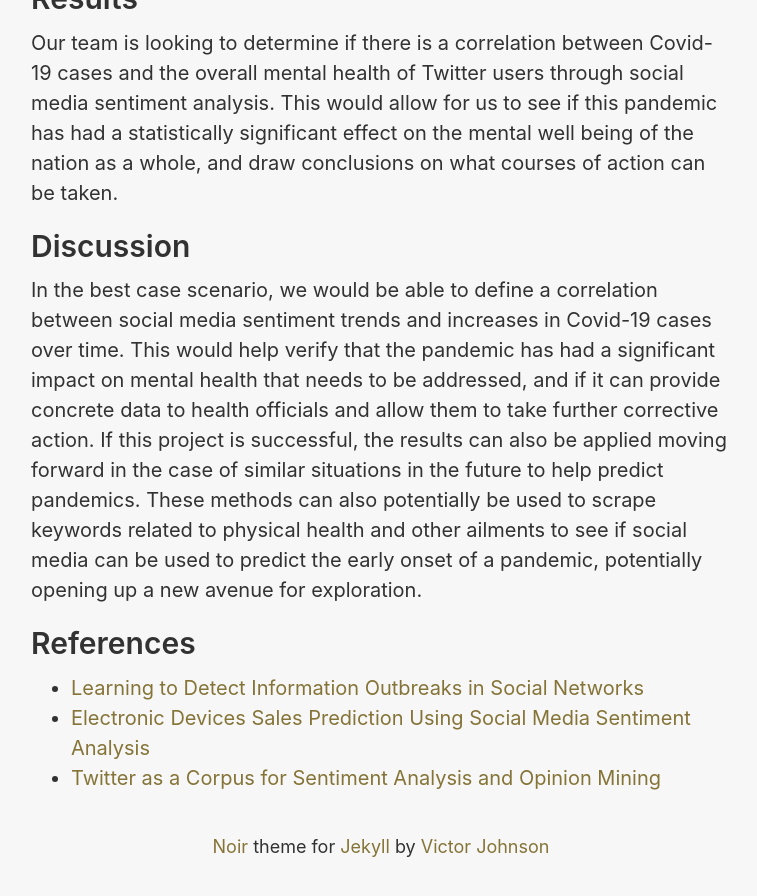
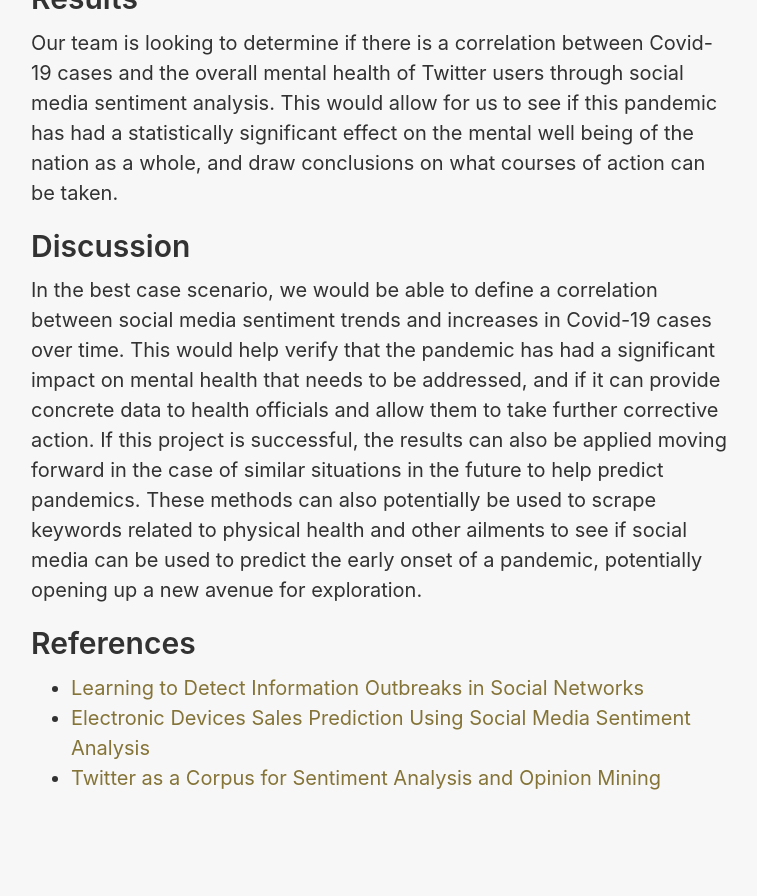
Before and after one commit to cs4641-social-media-sentiment/cs4641-social-media-sentiment.github.io, a Jekyll site: the page built from index.html, in a window 1280 px wide and 900 px high, scrolled down 1700 px. Shown: the top 896 px of the window, without its empty margins (259-1016 px from the left). Built offline with Jekyll 4.4.1, drawn with Linux system fonts in a browser that asks for light colours; the list of posts is cut into pages by our own code; after the commit the page ends 2513 px from its top, so only the background shows below that.

Commit message:
Remove footer reference to theme

```diff
--- a/_layouts/default.html
+++ b/_layouts/default.html
@@ -34,9 +34,9 @@ layout: compress
         {{ content | smartify }}
       </main>
 
-      <footer class="footer">
+      <!-- <footer class="footer">
         <p><a href="https://github.com/essentialenemy/noir/">Noir</a> theme for <a href="https://jekyllrb.com/">Jekyll</a> by <a href="https://essentialenemy.com/">Victor Johnson</a>
-      </footer>
+      </footer> -->
     </div>
 
     {% if site.ga_analytics %}
```
